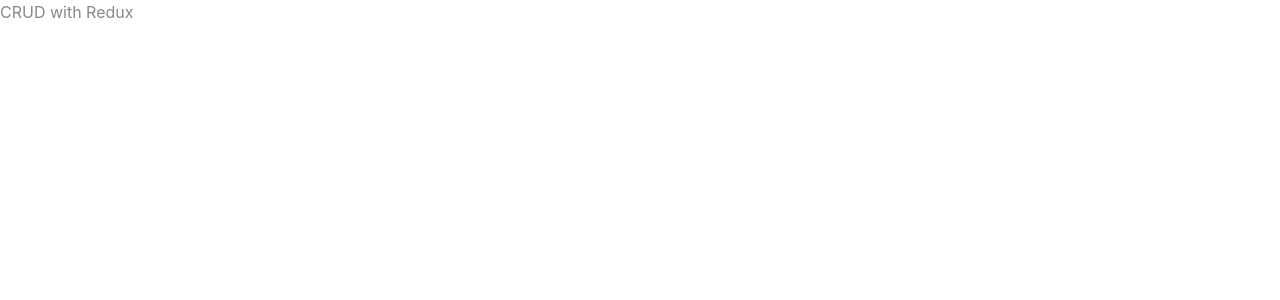
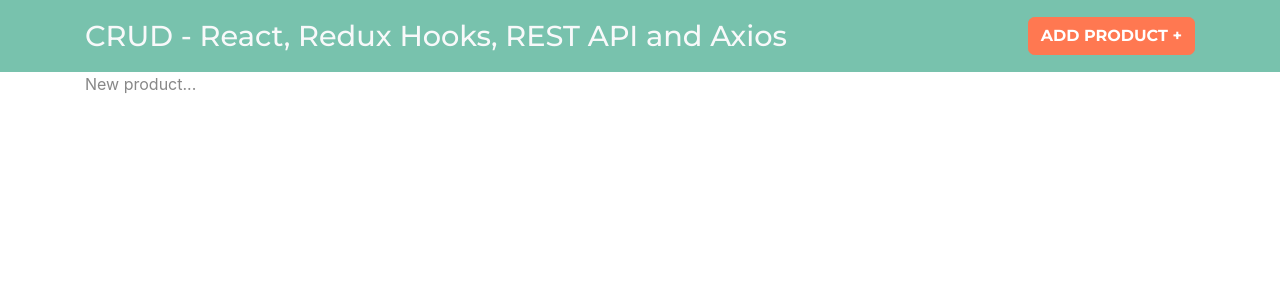
Before and after one commit to jaimeduque17/crud-redux, a React (Create React App) app: page /products/new in a window 1280 px wide. Shown: the top 300 px of the page. Built offline with nearby package versions, Linux system fonts and the light colour scheme.

Commit message:
The header and the routing are created

```diff
--- a/package.json
+++ b/package.json
@@ -9,6 +9,7 @@
     "react": "^16.12.0",
     "react-dom": "^16.12.0",
     "react-redux": "^7.1.3",
+    "react-router-dom": "^5.1.2",
     "react-scripts": "3.3.0",
     "redux": "^4.0.4",
     "redux-thunk": "^2.3.0"
--- a/src/App.js
+++ b/src/App.js
@@ -1,16 +1,31 @@
 import React from 'react';
+
+import {BrowserRouter as Router, Route, Switch} from 'react-router-dom';
 
 // Redux
 import { Provider } from 'react-redux';
 import store from './store';
 
+// Components
+import Header from './components/Header';
+import Products from './components/Products';
+import NewProduct from './components/NewProduct';
+import EditProduct from './components/EditProduct';
+
 function App() {
   return (
+    <Router>
     <Provider store={store}>
-      <div>
-        CRUD with Redux
+      <Header />
+      <div className="container">
+        <Switch>
+          <Route exact path="/" component={Products} />
+          <Route exact path="/products/new" component={NewProduct} />
+          <Route exact path="/products/edit/:id" component={EditProduct} />
+        </Switch>
       </div>
     </Provider>
+    </Router>
   );
 }
 
--- /dev/null
+++ b/src/components/EditProduct.js
@@ -0,0 +1,9 @@
+import React from 'react';
+
+const EditProduct = () => {
+    return (
+        <p>Edit...</p>
+    );
+}
+
+export default EditProduct;
--- /dev/null
+++ b/src/components/Header.js
@@ -0,0 +1,21 @@
+import React from 'react';
+import { Link } from 'react-router-dom';
+
+const Header = () => {
+    return (
+        <nav className="navbar navbar-expand-lg navbar-dark bg-primary justify-content-between">
+            <div className="container">
+            <h1>
+                <Link to="/" className="text-light">
+                    CRUD - React, Redux Hooks, REST API and Axios
+                </Link>
+            </h1>
+            <Link to="/products/new" className="btn btn-danger new-post d-block d-md-inline-block">
+                Add Product &#43;
+            </Link>
+            </div>
+        </nav>
+    );
+}
+
+export default Header;
--- /dev/null
+++ b/src/components/NewProduct.js
@@ -0,0 +1,9 @@
+import React from 'react';
+
+const NewProduct = () => {
+    return (
+        <p>New product...</p>
+    );
+}
+
+export default NewProduct;
--- /dev/null
+++ b/src/components/Products.js
@@ -0,0 +1,9 @@
+import React from 'react';
+
+const Products = () => {
+    return (
+        <p>Products...</p>
+    );
+}
+
+export default Products;
--- a/src/index.css
+++ b/src/index.css
@@ -17,7 +17,7 @@
   color: white!important;
   text-decoration: none!important;
 }
-.nuevo-post{
+.new-post{
   font-weight: bold;
   text-transform: uppercase;
 }
--- a/src/store.js
+++ b/src/store.js
@@ -1,4 +1,4 @@
-import { createStore, applyMiddleware, compose  } from 'redux';
+import { createStore, applyMiddleware, compose } from 'redux';
 import thunk from 'redux-thunk';
 import rootReducer from './reducers';
 
@@ -10,7 +10,9 @@
     rootReducer,
     initialState,
     compose(applyMiddleware(...middleware),
-        window.__REDUX_DEVTOOLS_EXTENSION__ && window.__REDUX_DEVTOOLS_EXTENSION__()
-) );
+        window.__REDUX_DEVTOOLS_EXTENSION_COMPOSE__ || compose
+        // The next code line doesn't run in Mac
+        // window.__REDUX_DEVTOOLS_EXTENSION__ && window.__REDUX_DEVTOOLS_EXTENSION__()
+    ));
 
 export default store;
```
Also changed, not shown: 1 other file (tests, documents, lock files or other folders).
